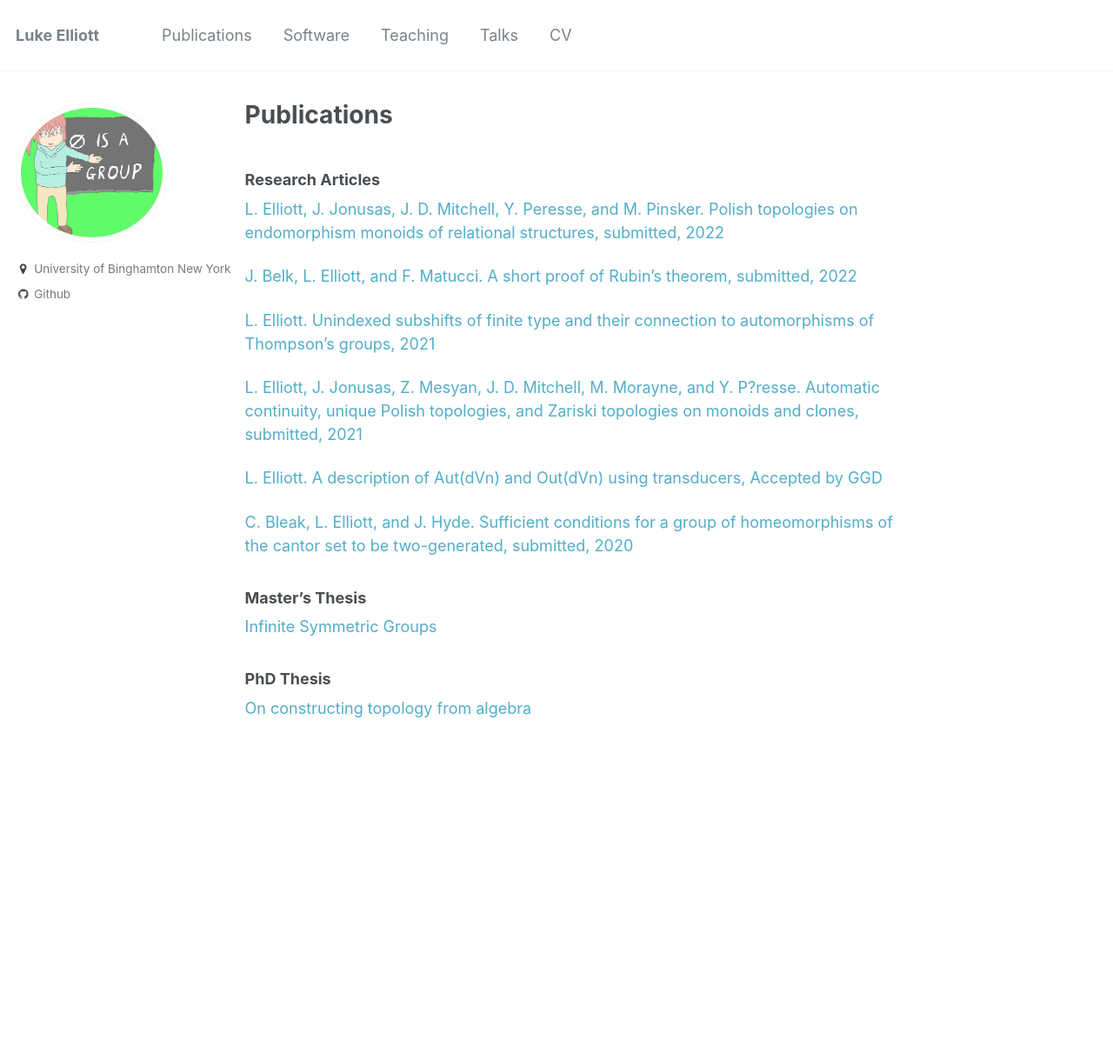
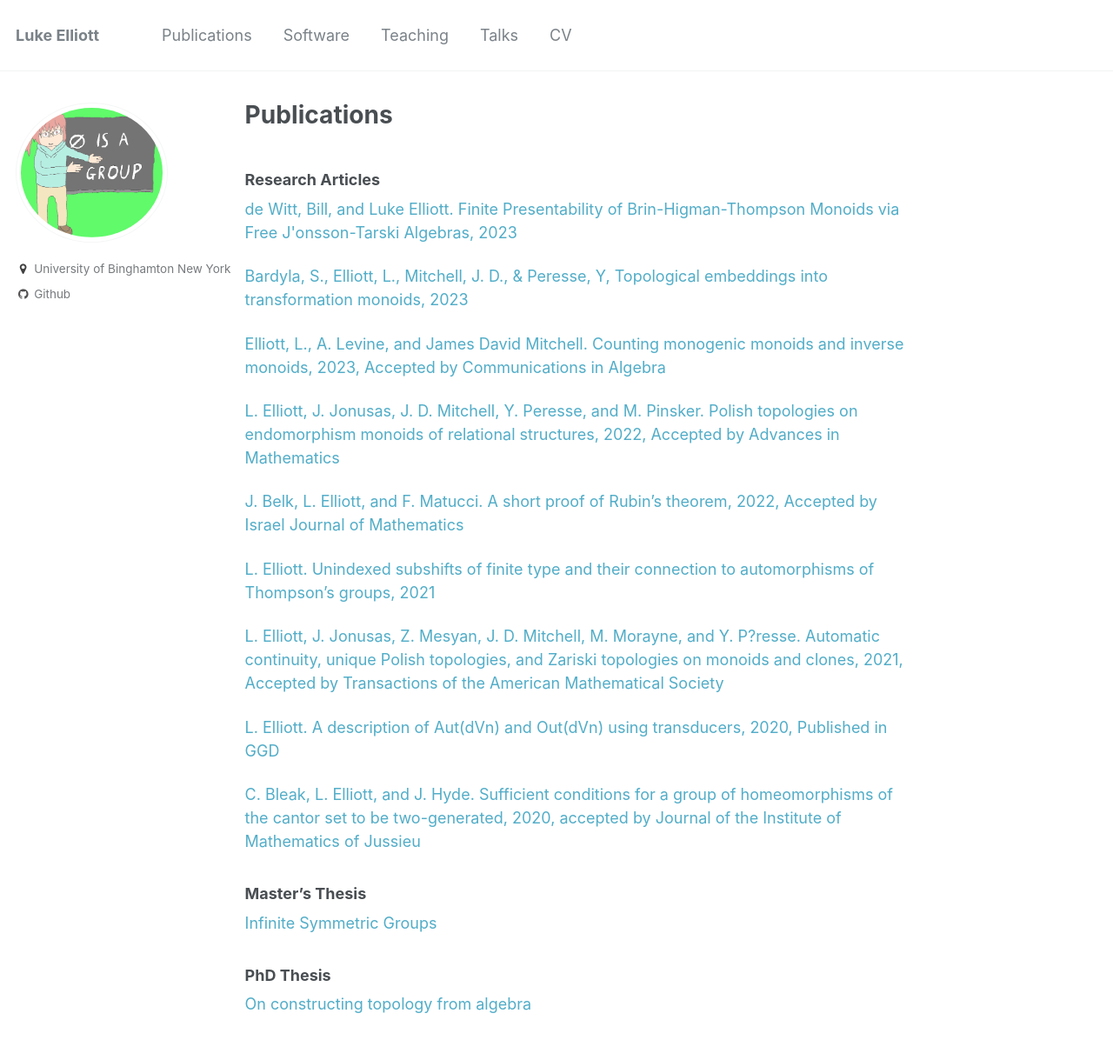
Before and after one commit to le27/L-Elliott, a Jekyll site: the page built from _pages/publications.md, in a window 1280 px wide. Shown: the whole page at 87% size. Built offline with Jekyll 4.4.1, drawn with Linux system fonts in a browser that asks for light colours; before the commit the page ends 900 px from its top, so only the background shows below that.

Commit message:
update june 20232

```diff
--- a/_pages/publications.md
+++ b/_pages/publications.md
@@ -6,17 +6,24 @@
 
 ### Research Articles
 
-[L. Elliott, J. Jonusas, J. D. Mitchell, Y. Peresse, and M. Pinsker. Polish topologies on endomorphism monoids of relational structures, submitted, 2022](https://arxiv.org/abs/2203.11577)
+[de Witt, Bill, and Luke Elliott. Finite Presentability of Brin-Higman-Thompson Monoids via Free J\'onsson-Tarski Algebras, 2023](https://arxiv.org/abs/2303.16044)
 
-[J. Belk, L. Elliott, and F. Matucci. A short proof of Rubin's theorem, submitted, 2022](https://arxiv.org/abs/2203.05930)
+[Bardyla, S., Elliott, L., Mitchell, J. D., & Peresse, Y, Topological embeddings into transformation monoids, 2023](https://arxiv.org/abs/2302.08988)
+
+[Elliott, L., A. Levine, and James David Mitchell. Counting monogenic monoids and inverse monoids, 2023, Accepted by Communications in Algebra](https://arxiv.org/abs/2303.12387)
+
+
+[L. Elliott, J. Jonusas, J. D. Mitchell, Y. Peresse, and M. Pinsker. Polish topologies on endomorphism monoids of relational structures, 2022, Accepted by Advances in Mathematics](https://arxiv.org/abs/2203.11577)
+
+[J. Belk, L. Elliott, and F. Matucci. A short proof of Rubin's theorem, 2022, Accepted by Israel Journal of Mathematics](https://arxiv.org/abs/2203.05930)
 
 [L. Elliott. Unindexed subshifts of finite type and their connection to automorphisms of Thompson's groups, 2021](https://arxiv.org/abs/2112.13359)
 
-[L. Elliott, J. Jonusas, Z. Mesyan, J. D. Mitchell, M. Morayne, and Y. P?resse. Automatic continuity, unique Polish topologies, and Zariski topologies on monoids and clones, submitted, 2021](https://arxiv.org/abs/1912.07029)
+[L. Elliott, J. Jonusas, Z. Mesyan, J. D. Mitchell, M. Morayne, and Y. P?resse. Automatic continuity, unique Polish topologies, and Zariski topologies on monoids and clones, 2021, Accepted by Transactions of the American Mathematical Society](https://arxiv.org/abs/1912.07029)
 
-[L. Elliott. A description of Aut(dVn) and Out(dVn) using transducers, Accepted by GGD](https://arxiv.org/abs/2009.05450)
+[L. Elliott. A description of Aut(dVn) and Out(dVn) using transducers, 2020, Published in GGD](https://arxiv.org/abs/2009.05450)
 
-[C. Bleak, L. Elliott, and J. Hyde. Sufficient conditions for a group of homeomorphisms of the cantor set to be two-generated, submitted, 2020](https://arxiv.org/abs/2008.04791)
+[C. Bleak, L. Elliott, and J. Hyde. Sufficient conditions for a group of homeomorphisms of the cantor set to be two-generated, 2020, accepted by Journal of the Institute of Mathematics of Jussieu](https://arxiv.org/abs/2008.04791)
 
 {% include base_path %}
 
```
Also changed, not shown: _pages/talks.md (+2 -0 lines), _pages/teaching.md (+9 -3 lines).
